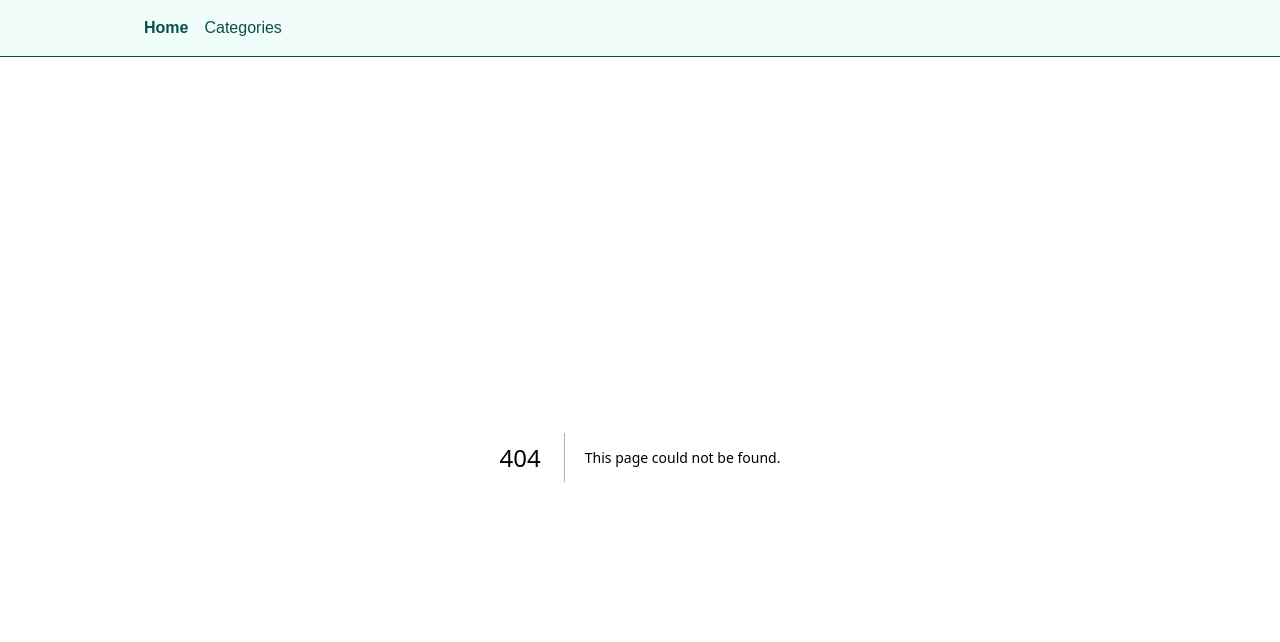
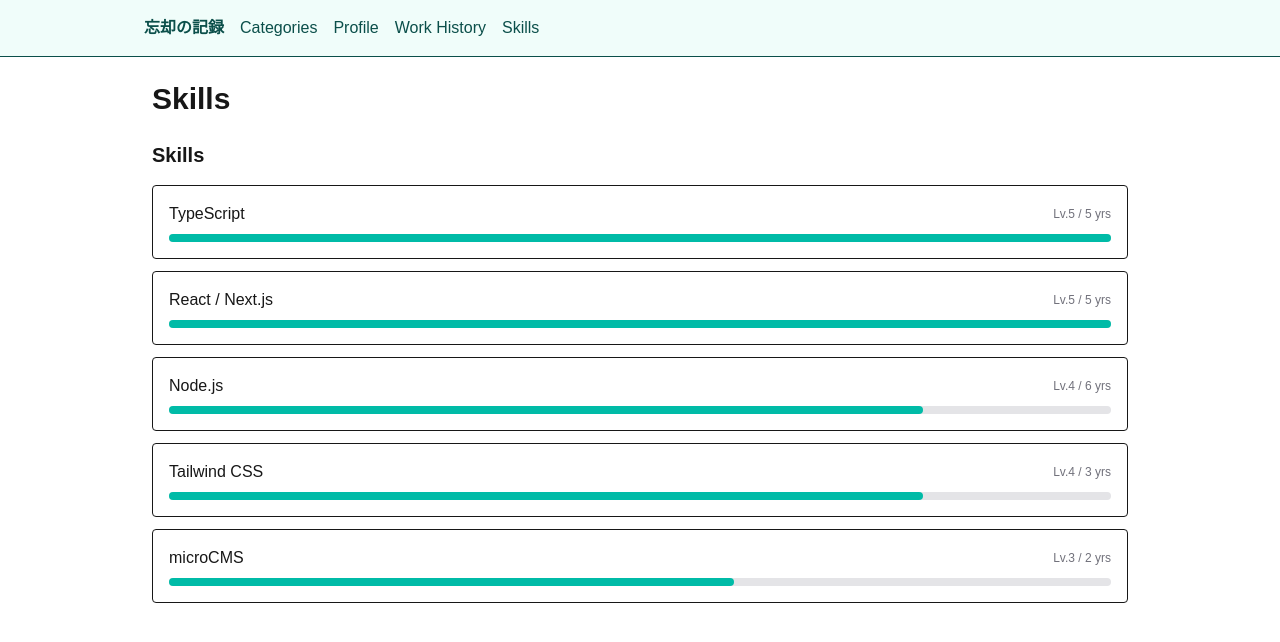
Before and after one commit to yukikim/my_test_blog, a Next.js app: page /skills in a window 1280 px wide. Before the commit this address had no page. Shown: the top 642 px of the page. Built offline with nearby package versions, Linux system fonts and the light colour scheme.

Commit message:
plofileページ等を追加

```diff
--- a/app/layout.tsx
+++ b/app/layout.tsx
@@ -14,8 +14,8 @@
 });
 
 export const metadata: Metadata = {
-  title: "Create Next App",
-  description: "Generated by create next app",
+  title: "忘却の記録",
+  description: "The Archive of Oblivion | ポンコツウエットウエアの備忘録",
 };
 
 export default function RootLayout({
@@ -24,14 +24,17 @@
   children: React.ReactNode;
 }>) {
   return (
-    <html lang="en">
+    <html lang="ja">
       <body
         className={`${geistSans.variable} ${geistMono.variable} antialiased`}
       >
         <header className="border-b bg-teal-50 text-teal-900">
           <nav className="mx-auto max-w-5xl p-4 flex gap-4">
-            <a href="/" className="font-semibold hover:underline">Home</a>
+            <a href="/" className="font-semibold hover:underline">忘却の記録</a>
             <a href="/categories" className="hover:underline">Categories</a>
+            <a href="/profile" className="hover:underline">Profile</a>
+            <a href="/profile/work-history" className="hover:underline">Work History</a>
+            <a href="/skills" className="hover:underline">Skills</a>
           </nav>
         </header>
         {children}
--- a/app/page.tsx
+++ b/app/page.tsx
@@ -18,7 +18,7 @@
   const posts = await getPosts();
   return (
     <main className="mx-auto max-w-5xl p-6">
-      <h1 className="mb-6 text-2xl font-bold">Blog</h1>
+      <h1 className="mb-6 text-2xl font-bold">忘却の記録 | The Archive of Oblivion<br /><span className="text-sm">ポンコツウエットウエアの備忘録</span></h1>
       <PostList posts={posts} />
       <div className="mt-10">
         <CategoryList />
--- /dev/null
+++ b/app/profile/page.tsx
@@ -0,0 +1,32 @@
+export const revalidate = 60;
+
+export default function ProfilePage() {
+  return (
+    <main className="mx-auto max-w-5xl p-6">
+      <h1 className="mb-6 text-3xl font-bold">Profile<br /><span className="text-sm">プロフィール</span></h1>
+      <section className="space-y-4">
+        <p className="text-zinc-700 dark:text-zinc-300">
+          ここにプロフィールの概要を記載します。自己紹介、関心領域、現在の活動など。
+        </p>
+        <div className="grid gap-4 sm:grid-cols-2">
+          <div className="rounded border p-4 bg-white dark:bg-zinc-900">
+            <h2 className="font-semibold mb-2">基本情報</h2>
+            <ul className="space-y-1 text-sm text-zinc-600 dark:text-zinc-300">
+              <li>氏名: Your Name</li>
+              <li>拠点: Tokyo, JP</li>
+              <li>メール: you@example.com</li>
+            </ul>
+          </div>
+          <div className="rounded border p-4 bg-white dark:bg-zinc-900">
+            <h2 className="font-semibold mb-2">リンク</h2>
+            <ul className="space-y-1 text-sm text-blue-700 dark:text-blue-300">
+              <li><a className="hover:underline" href="#" target="_blank" rel="noopener noreferrer">GitHub</a></li>
+              <li><a className="hover:underline" href="#" target="_blank" rel="noopener noreferrer">LinkedIn</a></li>
+              <li><a className="hover:underline" href="#" target="_blank" rel="noopener noreferrer">X</a></li>
+            </ul>
+          </div>
+        </div>
+      </section>
+    </main>
+  );
+}
--- /dev/null
+++ b/app/profile/work-history/page.tsx
@@ -0,0 +1,26 @@
+export const revalidate = 60;
+
+export default function WorkHistoryPage() {
+  const items = [
+    { period: "2023 - 現在", role: "Senior Software Engineer", org: "Example Inc.", details: ["フロントエンド基盤整備", "Next.js/TypeScript移行", "パフォーマンス最適化"] },
+    { period: "2020 - 2023", role: "Software Engineer", org: "Startup Co.", details: ["新規SaaS立ち上げ", "CI/CD整備", "モバイル対応"] },
+  ];
+  return (
+    <main className="mx-auto max-w-5xl p-6">
+      <h1 className="mb-6 text-3xl font-bold">Work History<br /><span className="text-sm">職務経歴</span></h1>
+      <ol className="space-y-4">
+        {items.map((w, i) => (
+          <li key={i} className="rounded border p-4 bg-white dark:bg-zinc-900">
+            <div className="flex items-baseline justify-between gap-4">
+              <h2 className="text-xl font-semibold">{w.role} @ {w.org}</h2>
+              <span className="text-sm text-zinc-500">{w.period}</span>
+            </div>
+            <ul className="mt-2 list-disc pl-5 text-zinc-700 dark:text-zinc-300">
+              {w.details.map((d, j) => <li key={j}>{d}</li>)}
+            </ul>
+          </li>
+        ))}
+      </ol>
+    </main>
+  );
+}
--- a/app/sitemap.ts
+++ b/app/sitemap.ts
@@ -20,6 +20,24 @@
       url: `${siteUrl}/categories`,
       changeFrequency: "weekly",
       priority: 0.6,
+      lastModified: new Date(),
+    },
+    {
+      url: `${siteUrl}/profile`,
+      changeFrequency: "monthly",
+      priority: 0.5,
+      lastModified: new Date(),
+    },
+    {
+      url: `${siteUrl}/profile/work-history`,
+      changeFrequency: "monthly",
+      priority: 0.4,
+      lastModified: new Date(),
+    },
+    {
+      url: `${siteUrl}/skills`,
+      changeFrequency: "monthly",
+      priority: 0.5,
       lastModified: new Date(),
     },
   ];
--- /dev/null
+++ b/app/skills/page.tsx
@@ -0,0 +1,12 @@
+import SkillMap from "@/components/SkillMap";
+
+export const revalidate = 60;
+
+export default function SkillsPage() {
+  return (
+    <main className="mx-auto max-w-5xl p-6">
+      <h1 className="mb-6 text-3xl font-bold">Skills</h1>
+      <SkillMap />
+    </main>
+  );
+}
--- /dev/null
+++ b/components/SkillMap.tsx
@@ -0,0 +1,38 @@
+type Skill = { name: string; level: number; years?: number; };
+
+type Props = {
+  title?: string;
+  skills?: Skill[];
+};
+
+const defaultSkills: Skill[] = [
+  { name: "TypeScript", level: 5, years: 5 },
+  { name: "React / Next.js", level: 5, years: 5 },
+  { name: "Node.js", level: 4, years: 6 },
+  { name: "Tailwind CSS", level: 4, years: 3 },
+  { name: "microCMS", level: 3, years: 2 },
+];
+
+export default function SkillMap({ title = "Skills", skills = defaultSkills }: Props) {
+  return (
+    <section>
+      <h2 className="mb-4 text-xl font-semibold">{title}</h2>
+      <ul className="space-y-3">
+        {skills.map((s) => (
+          <li key={s.name} className="rounded border p-4 bg-white dark:bg-zinc-900">
+            <div className="flex items-center justify-between">
+              <span className="font-medium">{s.name}</span>
+              <span className="text-xs text-zinc-500">Lv.{s.level}{s.years ? ` / ${s.years} yrs` : ""}</span>
+            </div>
+            <div className="mt-2 h-2 w-full rounded bg-zinc-200 dark:bg-zinc-800">
+              <div
+                className="h-2 rounded bg-teal-500"
+                style={{ width: `${(Math.min(Math.max(s.level, 0), 5) / 5) * 100}%` }}
+              />
+            </div>
+          </li>
+        ))}
+      </ul>
+    </section>
+  );
+}
```
Also changed, not shown: 1 other file (tests, documents, lock files or other folders).
